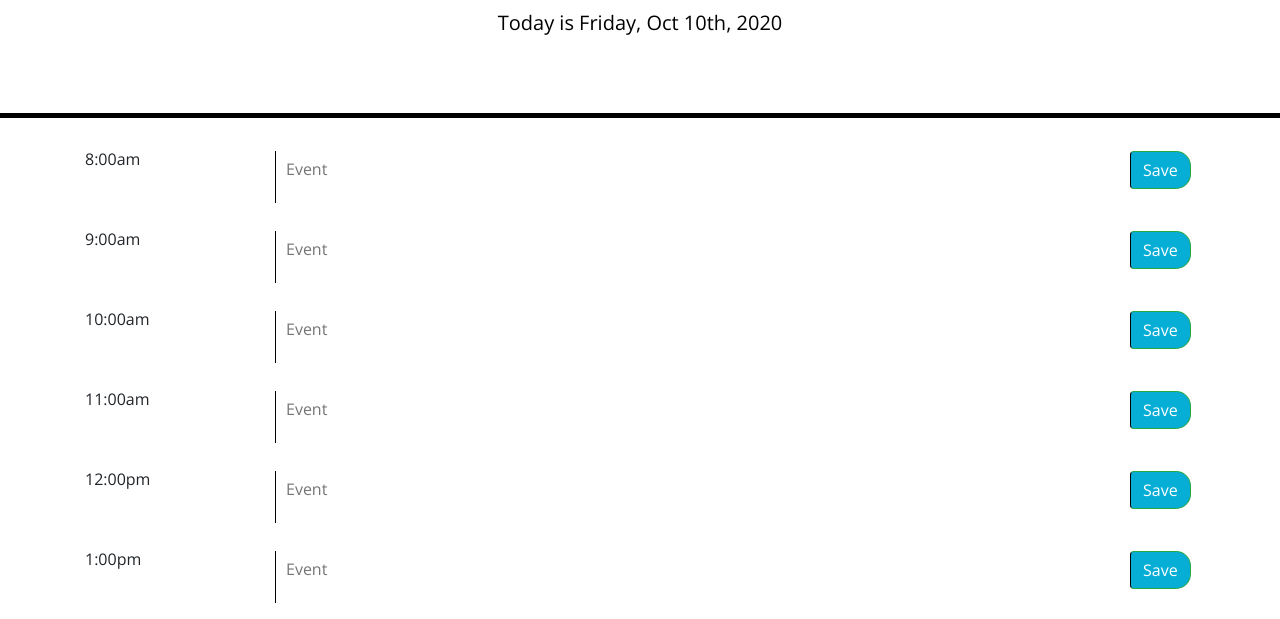
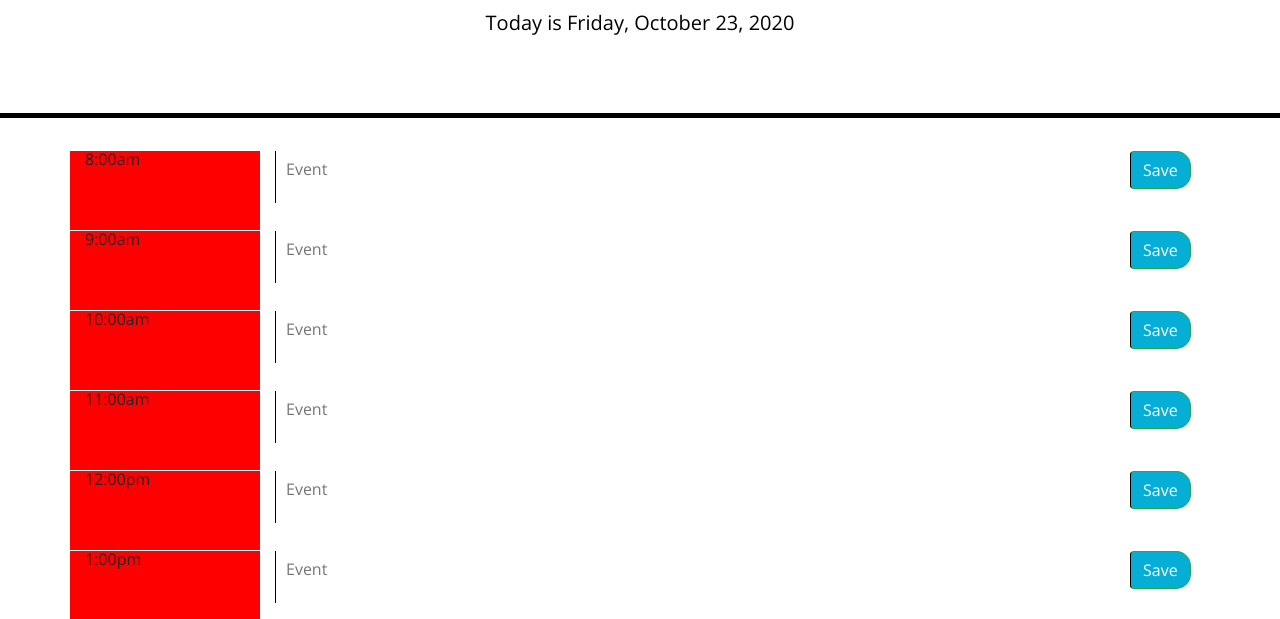
Before and after one commit to shannonquinn91/Work-Day-Scheduler, a plain HTML site: page Develop/index.html in a window 1280 px wide. Shown: the part 181-800 px from the top of the page. Drawn offline with nearby package versions, Linux system fonts and the light colour scheme.

Commit message:
Changes CSS based on current hour of the day

```diff
--- a/Develop/script.js
+++ b/Develop/script.js
@@ -1,9 +1,9 @@
 var currentDay = $("#currentDay");
 let m = moment();
-currentDay.text(m.format("[Today is] dddd[,] MMM Mo[,] YYYY"));
+currentDay.text(m.format("[Today is] dddd[,] LL"));
 var container = $(".container")
 
-var hours = ["8:00am", "9:00am", "10:00am", "11:00am", "12:00pm", "1:00pm", "2:00pm", "3:00pm", "4:00pm", "500pm"];
+var hours = ["8:00am", "9:00am", "10:00am", "11:00am", "12:00pm", "1:00pm", "2:00pm", "3:00pm", "4:00pm", "5:00pm"];
 
 var values = [8, 9, 10, 11, 12, 13, 14, 15, 16, 17];
 
@@ -52,9 +52,24 @@ for (var i = 0; i < hours.length; i++) {
     saveBtn.text("Save");
     //Append save button to last column (which is already appended to the row)
     saveBtnCol.append(saveBtn);
+    //Calls the function that changes the color for the hour column to indicate current hour of the day
+    color(hourCol);
 };
 
-// let day = document.querySelector("#currentDay")
-// let m = moment()
-// //setInterval(function(){ alert("Hello"); }, 3000);
-// day.textContent= m.format("dddd, MMM Do, h:mm a").toString()
+//Function that changes the color of the hour column based on the current hour of the day
+function color(element) {
+    //Variable set by moment.js current hour of the day integer
+    var currentHour = moment().format('H');
+    //Variable that pulls the value of the id of a certain element (hourCol) and parses to integer
+    var timeVal = parseInt(element.attr('id'));
+    //if/else statements to compare timeVal and currentHour integers
+    if (timeVal < currentHour) {
+        element.css("background-color", "red");
+    }
+    else if (timeVal > currentHour) {
+        element.css("background-color", "green");
+    }
+    else {
+        element.css("background-color", "yellow");
+    }
+};
--- a/Develop/style.css
+++ b/Develop/style.css
@@ -33,7 +33,7 @@ textarea{
 .row {
   white-space: pre-wrap;
   height: 80px;
-  border-top: 1px solid white;;
+  border-top: 1px solid white;
 }
 
 .hour {
```
Also changed, not shown: 1 other file.
